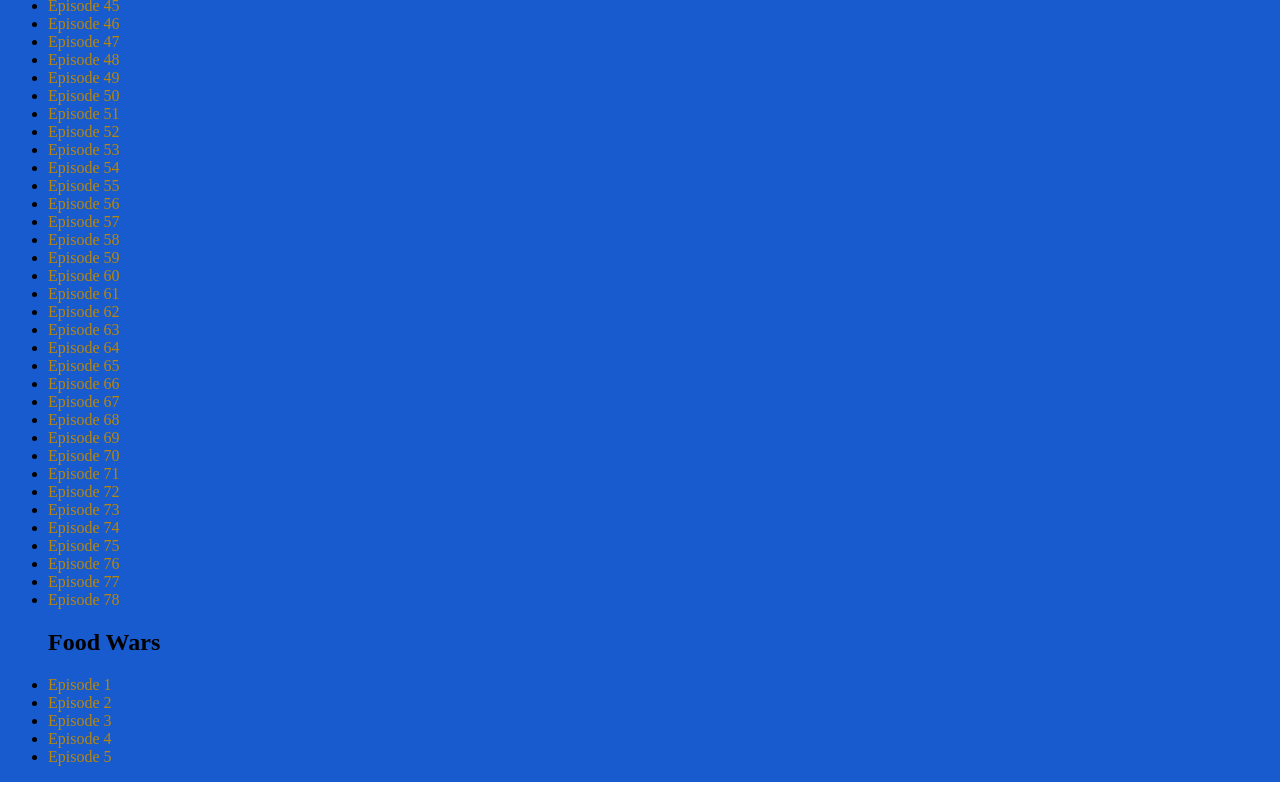
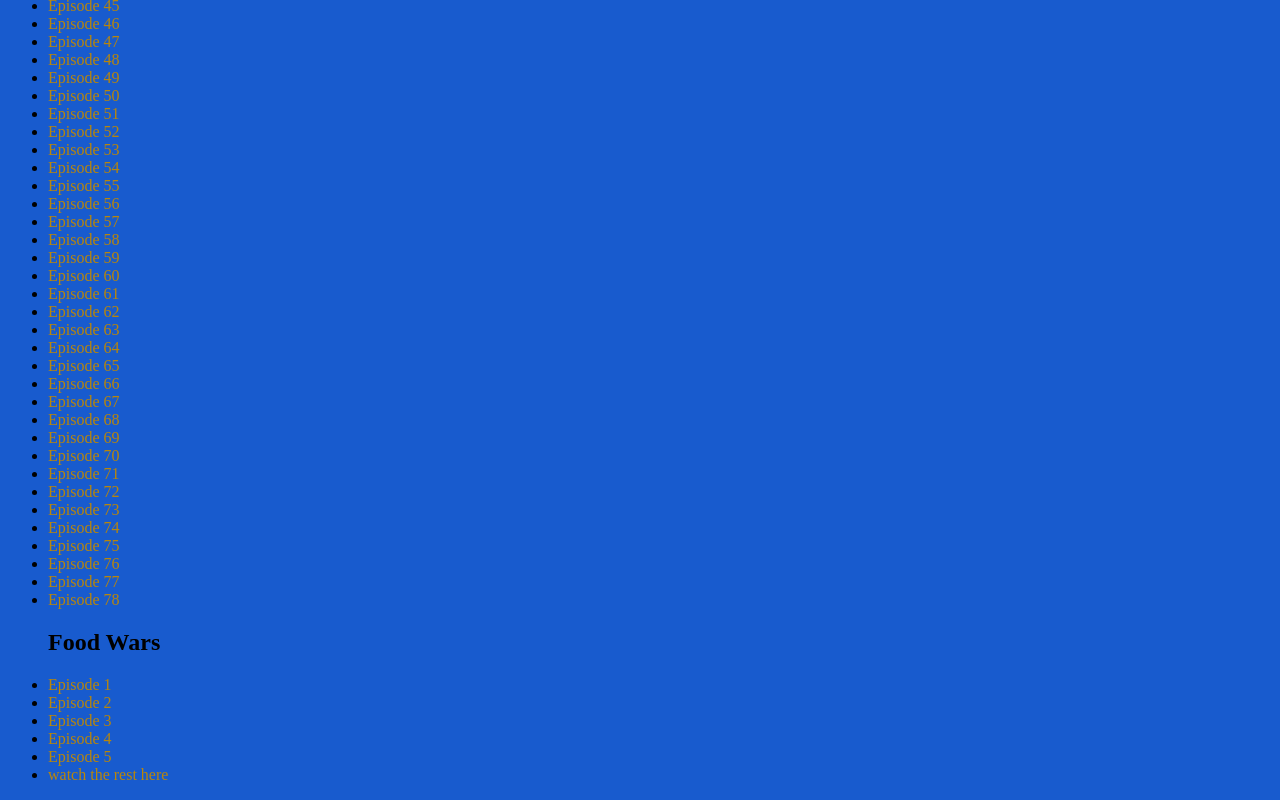
Before and after one commit to Yusei123/alexsite, a plain HTML site: page anime.html in a window 1280 px wide. Shown: the part 10370-11170 px from the top of the page. Drawn offline with Linux system fonts and the light colour scheme.

Commit message:
Add files via upload

```diff
--- a/anime.html
+++ b/anime.html
@@ -579,7 +579,7 @@ a:active {background:red; color:yellow;}
 		<li><a href="https://www.youtube.com/watch?v=1_m-bTsMPVg"> Episode 3</a></li>
 		<li><a href="https://www.youtube.com/watch?v=iLg0o9-3lJ8"> Episode 4</a></li>
 		<li><a href="https://www.youtube.com/watch?v=7Phfvluf_lc"> Episode 5</a></li>
-
+	   <li><a href="https://myanimelist.net/anime/35788/Shokugeki_no_Souma__San_no_Sara/episode/6"> watch the rest here</a></li>
 		</ul>
 </body>
 </html>
```
